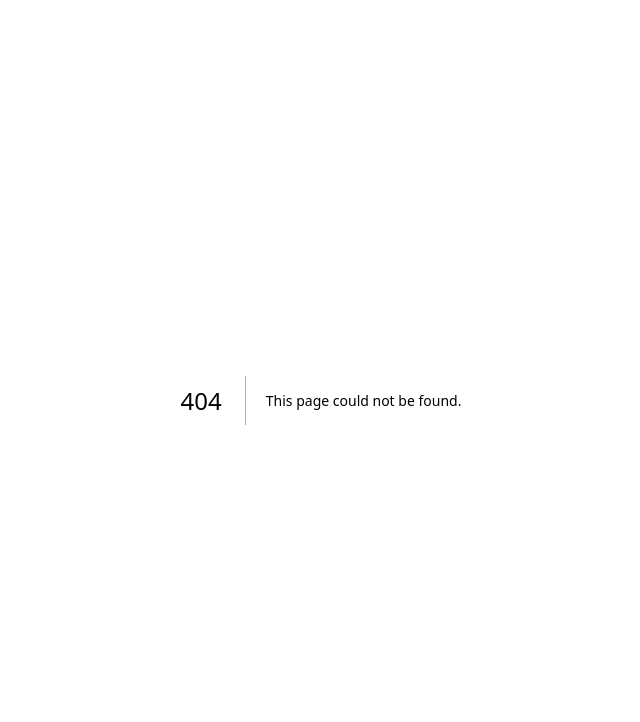
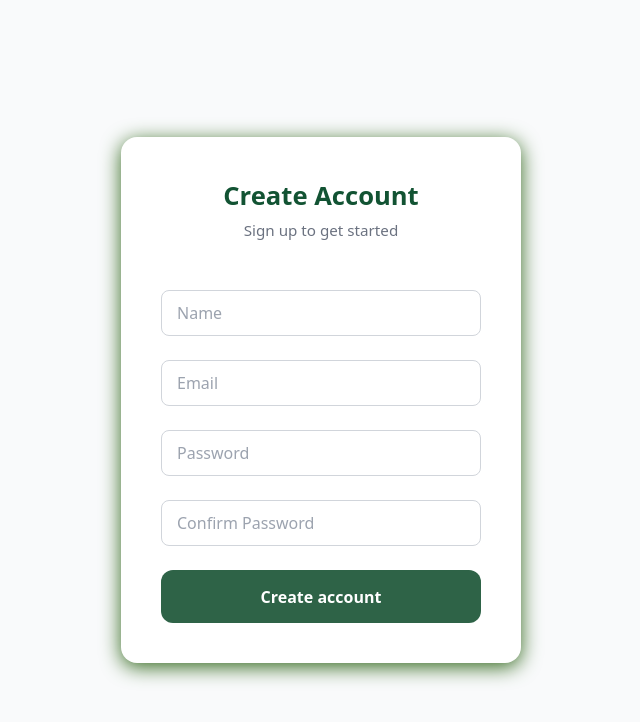
Before and after one commit to FredyHoyos/DiagnoSys, a Next.js app: page /auth/register in a window 1280 px wide. Before the commit this address had no page. Shown: the top 722 px of the page, without its empty margins (319-959 px from the left). Built offline with nearby package versions, Linux system fonts and the light colour scheme.

Commit message:
front-end module to register a new user

```diff
--- /dev/null
+++ b/src/app/auth/register/Register.module.css
@@ -0,0 +1,196 @@
+/* Contenedor principal */
+.container {
+    display: flex;
+    justify-content: center;
+    align-items: center;
+    height: 100vh;
+    padding: 1rem;
+    background: #f9fafb;
+}
+
+/* Formulario */
+.form {
+    display: flex;
+    flex-direction: column;
+    gap: 1.5rem;
+    background: white;
+    padding: 2.5rem;
+    border-radius: 1rem;
+    box-shadow: 0 4px 20px rgb(51, 105, 30);
+    max-width: 400px;
+    width: 100%;
+    box-sizing: border-box;
+}
+
+.header {
+    text-align: center;
+    margin-bottom: 1.5rem;
+}
+
+.title {
+    font-size: 1.6rem;
+    font-weight: 700;
+    color: #125333;
+    /* gray-900 */
+}
+
+.subtitle {
+    font-size: 0.95rem;
+    color: #6b7280;
+    /* gray-500 */
+    margin-top: 0.25rem;
+}
+
+
+/* Grupo de input con label flotante */
+.inputGroup {
+    position: relative;
+    display: flex;
+    flex-direction: column;
+}
+
+/* Input */
+.input {
+    width: 100%;
+    padding: 1rem 0.75rem 0.25rem 0.75rem;
+    border: 1px solid #d1d5db;
+    border-radius: 0.5rem;
+    font-size: 1rem;
+    background: white;
+    transition: border-color 0.2s ease, box-shadow 0.2s ease;
+}
+
+.input:focus {
+    border-color: #33691E;
+    box-shadow: 0 0 0 3px rgba(99, 102, 241, 0.2);
+    outline: none;
+}
+
+/* Label flotante */
+.label {
+    position: absolute;
+    top: 50%;
+    left: 0.75rem;
+    transform: translateY(-50%);
+    background: white;
+    padding: 0 0.25rem;
+    color: #9ca3af;
+    font-size: 1rem;
+    pointer-events: none;
+    transition: all 0.2s ease;
+}
+
+.input:focus+.label,
+.input:not(:placeholder-shown)+.label {
+    top: 0.4rem;
+    font-size: 0.75rem;
+    color: #33691E;
+}
+
+/* Errores */
+.error {
+    color: #dc2626;
+    font-size: 0.8rem;
+    margin-top: 0.25rem;
+}
+
+.serverError {
+    color: #dc2626;
+    text-align: center;
+    margin-top: -0.5rem;
+}
+
+/* Botón */
+.button {
+    background: #2E6347;
+    color: white;
+    padding: 0.9rem;
+    border-radius: 0.75rem;
+    font-weight: 600;
+    font-size: 1rem;
+    transition: background 0.2s ease;
+    border: none;
+    cursor: pointer;
+}
+
+.button:hover {
+    background: #265239;
+}
+
+.button:disabled {
+    background: #9ca3af;
+    cursor: not-allowed;
+}
+
+/* Pop-up overlay */
+.popupOverlay {
+    position: fixed;
+    inset: 0;
+    background: rgba(0, 0, 0, 0.4);
+    display: flex;
+    justify-content: center;
+    align-items: center;
+    z-index: 50;
+}
+
+/* Pop-up card */
+.popup {
+    background: #ffffff;
+    padding: 2rem;
+    border-radius: 1rem;
+    text-align: center;
+    box-shadow: 0 6px 25px rgba(0, 0, 0, 0.2);
+    animation: fadeInScale 0.3s ease;
+}
+
+.popup h3 {
+    font-size: 1.3rem;
+    font-weight: 700;
+    color: #125333;
+    margin-bottom: 0.5rem;
+}
+
+.popup p {
+    font-size: 0.95rem;
+    color: #374151;
+    /* gray-700 */
+}
+
+/* Animación */
+@keyframes fadeInScale {
+    from {
+        opacity: 0;
+        transform: scale(0.9);
+    }
+
+    to {
+        opacity: 1;
+        transform: scale(1);
+    }
+}
+
+
+/* Responsivo: móviles */
+@media (max-width: 480px) {
+    .form {
+        padding: 1.5rem;
+        border-radius: 0.75rem;
+    }
+
+    .button {
+        font-size: 0.9rem;
+        padding: 0.7rem;
+    }
+
+    .input {
+        font-size: 0.9rem;
+        padding: 0.8rem 0.7rem 0.3rem 0.7rem;
+    }
+}
+
+/* Responsivo: tablets */
+@media (max-width: 768px) {
+    .form {
+        max-width: 90%;
+    }
+}
--- /dev/null
+++ b/src/app/auth/register/page.tsx
@@ -0,0 +1,166 @@
+"use client";
+
+import { useForm } from "react-hook-form";
+import { z } from "zod";
+import { zodResolver } from "@hookform/resolvers/zod";
+import { useState } from "react";
+import { useRouter } from "next/navigation";
+import styles from "./Register.module.css";
+
+const schema = z
+    .object({
+        name: z.string().min(1, { message: "Name is required" }),
+        email: z.string().email({ message: "Invalid email address" }),
+        password: z
+            .string()
+            .min(8, { message: "Password must be at least 8 characters" }),
+        confirmPassword: z.string(),
+    })
+    .refine((data) => data.password === data.confirmPassword, {
+        path: ["confirmPassword"],
+        message: "Passwords do not match",
+    });
+
+type FormData = z.infer<typeof schema>;
+
+export default function RegisterPage() {
+    const router = useRouter();
+    const [serverError, setServerError] = useState<string | null>(null);
+    const [loading, setLoading] = useState(false);
+    const [successPopup, setSuccessPopup] = useState(false);
+
+    const {
+        register,
+        handleSubmit,
+        formState: { errors },
+    } = useForm<FormData>({
+        resolver: zodResolver(schema),
+    });
+
+    async function onSubmit(data: FormData) {
+
+        setServerError(null);
+        setLoading(true);
+
+        try {
+            const res = await fetch("/api/register", {
+                method: "POST",
+                headers: { "Content-Type": "application/json" },
+                body: JSON.stringify({
+                    name: data.name,
+                    email: data.email,
+                    password: data.password,
+                }),
+            });
+
+            type RegisterResponse = { error?: string };
+            const body: RegisterResponse = await res.json().catch(() => ({}));
+
+            if (!res.ok) {
+                setServerError(body.error || "Server error");
+                return;
+            }
+
+            // Mostrar pop-up de éxito
+            setSuccessPopup(true);
+
+            // Redirigir al login después de 2 segundos
+            setTimeout(() => {
+                router.push("/auth/login");
+            }, 4000);
+        } catch {
+            setServerError("Could not connect to the server");
+        } finally {
+            setLoading(false);
+        }
+    }
+
+    return (
+        <div className={styles.container}>
+            <form
+                onSubmit={handleSubmit(onSubmit)}
+                noValidate
+                className={styles.form}
+            >
+                <div className={styles.header}>
+                    <h2 className={styles.title}>Create Account</h2>
+                    <p className={styles.subtitle}>Sign up to get started</p>
+                </div>
+                <div className={styles.inputGroup}>
+                    <input
+                        id="name"
+                        {...register("name")}
+                        placeholder=" "
+                        className={styles.input}
+                    />
+                    <label htmlFor="name" className={styles.label}>
+                        Name
+                    </label>
+                    {errors.name && <p className={styles.error}>{errors.name.message}</p>}
+                </div>
+
+                <div className={styles.inputGroup}>
+                    <input
+                        id="email"
+                        {...register("email")}
+                        placeholder=" "
+                        className={styles.input}
+                    />
+                    <label htmlFor="email" className={styles.label}>
+                        Email
+                    </label>
+                    {errors.email && (
+                        <p className={styles.error}>{errors.email.message}</p>
+                    )}
+                </div>
+
+                <div className={styles.inputGroup}>
+                    <input
+                        id="password"
+                        type="password"
+                        {...register("password")}
+                        placeholder=" "
+                        className={styles.input}
+                    />
+                    <label htmlFor="password" className={styles.label}>
+                        Password
+                    </label>
+                    {errors.password && (
+                        <p className={styles.error}>{errors.password.message}</p>
+                    )}
+                </div>
+
+                <div className={styles.inputGroup}>
+                    <input
+                        id="confirmPassword"
+                        type="password"
+                        {...register("confirmPassword")}
+                        placeholder=" "
+                        className={styles.input}
+                    />
+                    <label htmlFor="confirmPassword" className={styles.label}>
+                        Confirm Password
+                    </label>
+                    {errors.confirmPassword && (
+                        <p className={styles.error}>{errors.confirmPassword.message}</p>
+                    )}
+                </div>
+
+                {serverError && <p className={styles.serverError}>{serverError}</p>}
+
+                <button type="submit" disabled={loading} className={styles.button}>
+                    {loading ? "Creating account..." : "Create account"}
+                </button>
+            </form>
+
+            {successPopup && (
+                <div className={styles.popupOverlay}>
+                    <div className={styles.popup}>
+                        <h3>🎉 Account created successfully!</h3>
+                        <p>You will be redirected to login shortly.</p>
+                    </div>
+                </div>
+            )}
+        </div>
+    );
+}
```
